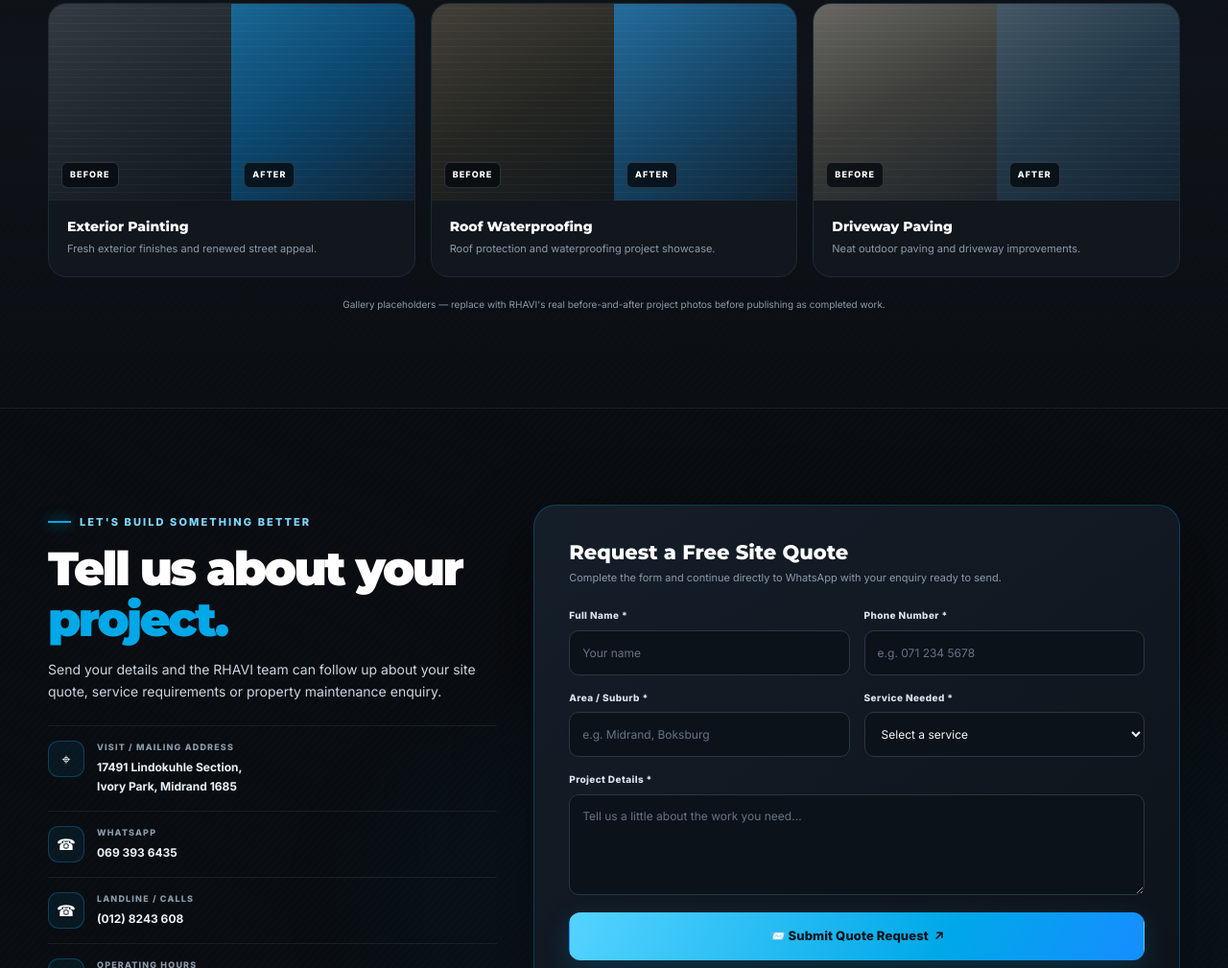
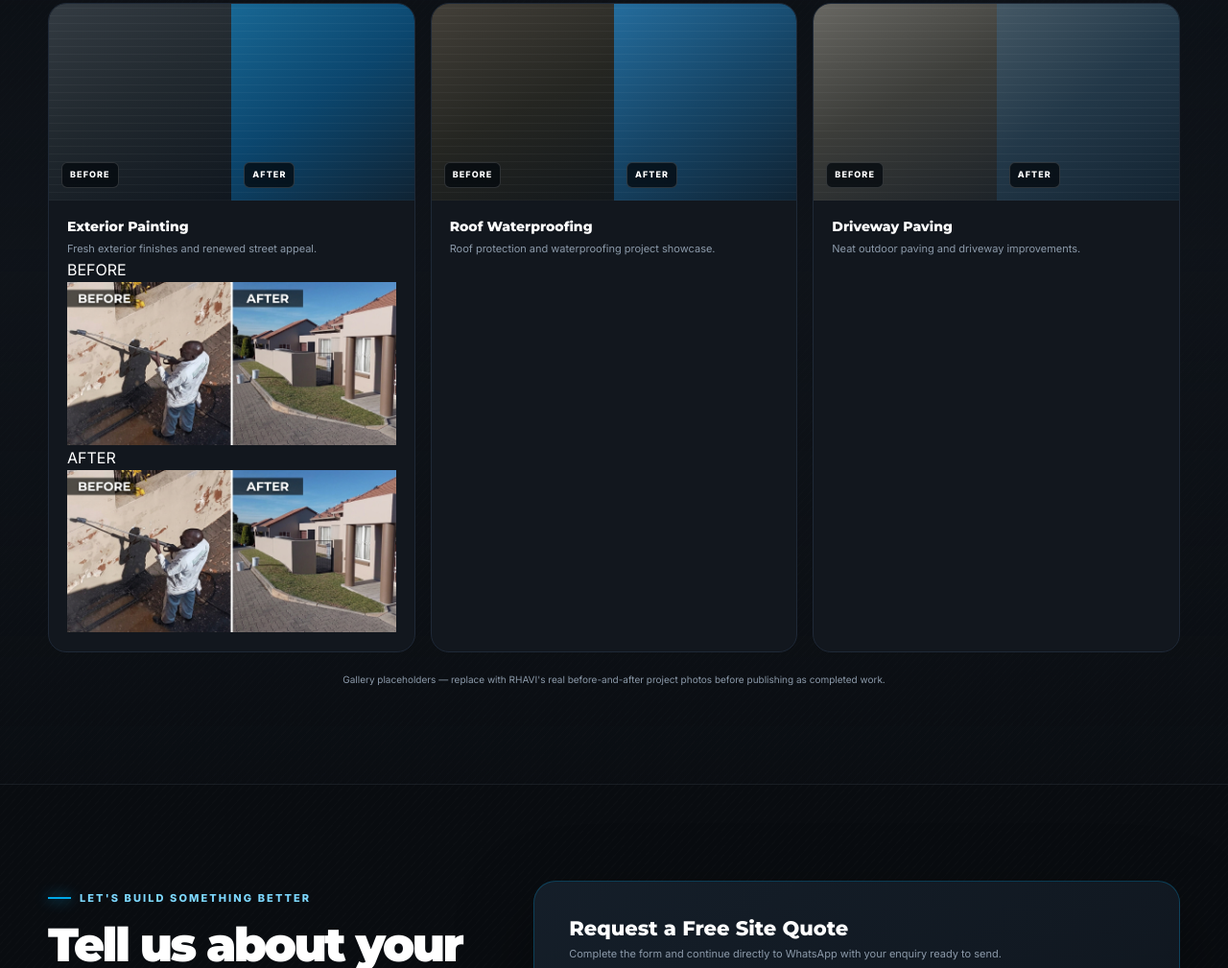
Before and after one commit to enolia1/rhavi-painting-and-pavement-, a plain HTML site: page index.html in a window 1280 px wide. Shown: the part 3123-4132 px from the top of the page at 96% size. Drawn offline with Linux system fonts and the light colour scheme.

Commit message:
Update index.html

```diff
--- a/index.html
+++ b/index.html
@@ -439,10 +439,29 @@
           <p>A space to feature your own project photographs and show the difference your work makes.</p>
         </div>
         <div class="project-grid">
-          <!-- Replace each BEFORE / AFTER placeholder panel with your own project photographs when available. -->
+
           <article class="project-card">
             <div class="project-visual"><div class="project-half before"><span>BEFORE</span></div><div class="project-half after"><span>AFTER</span></div></div>
-            <div class="project-info"><h3>Exterior Painting</h3><p>Fresh exterior finishes and renewed street appeal.</p></div>
+
+<div class="project-info">
+    <h3>Exterior Painting</h3>
+    <p>Fresh exterior finishes and renewed street appeal.</p>
+
+    <div class="before-after">
+        <div>
+            <span>BEFORE</span>
+            <img src="https://raw.githubusercontent.com/enolia1/rhavi-painting-and-pavement-/main/image_36d7acb9.jpg"
+                 alt="Exterior before painting">
+        </div>
+
+        <div>
+            <span>AFTER</span>
+            <img src="https://raw.githubusercontent.com/enolia1/rhavi-painting-and-pavement-/main/image_36d7acb9.jpg"
+                 alt="Exterior after painting">
+        </div>
+    </div>
+</div>
+
           </article>
           <article class="project-card">
             <div class="project-visual"><div class="project-half before"><span>BEFORE</span></div><div class="project-half after"><span>AFTER</span></div></div>
```
